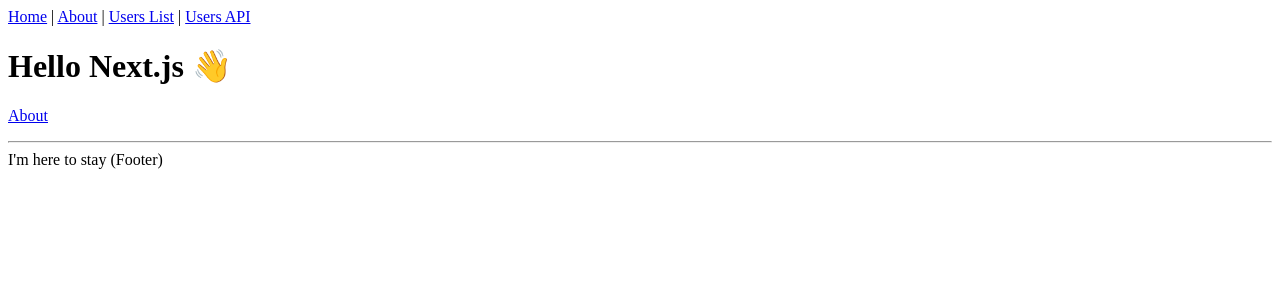
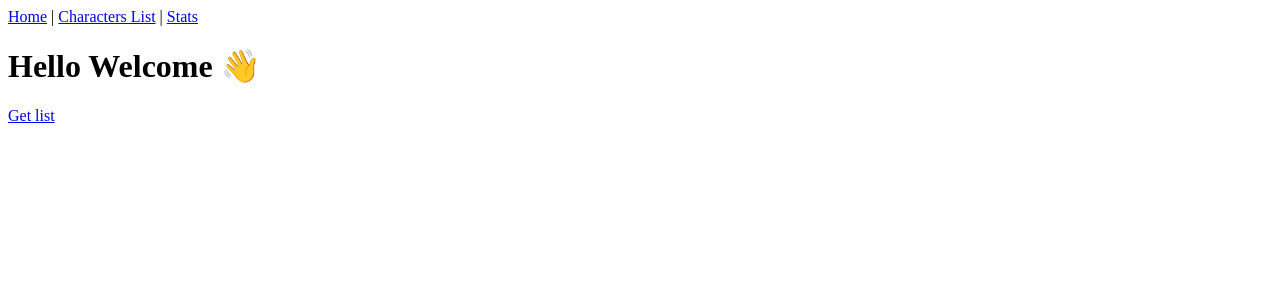
Before and after one commit to phelian23/expectoo-task, a Next.js app: page / in a window 1280 px wide. Shown: the top 300 px of the page. Built offline with nearby package versions, Linux system fonts and the light colour scheme.

Commit message:
Add layout component

```diff
--- a/components/Layout.tsx
+++ b/components/Layout.tsx
@@ -16,16 +16,11 @@
     </Head>
     <header>
       <nav>
-        <Link href="/">Home</Link> | <Link href="/about">About</Link> |{' '}
-        <Link href="/users">Users List</Link> |{' '}
-        <a href="/api/users">Users API</a>
+        <Link href="/">Home</Link> | <Link href="/characters/1">Characters List</Link> | <Link href="/stats">Stats</Link>
+
       </nav>
     </header>
     {children}
-    <footer>
-      <hr />
-      <span>I'm here to stay (Footer)</span>
-    </footer>
   </div>
 )
 
--- a/pages/index.tsx
+++ b/pages/index.tsx
@@ -2,10 +2,10 @@
 import Layout from '../components/Layout'
 
 const IndexPage = () => (
-  <Layout title="Home | Next.js + TypeScript Example">
-    <h1>Hello Next.js 👋</h1>
+  <Layout title="Home">
+    <h1>Hello Welcome 👋</h1>
     <p>
-      <Link href="/about">About</Link>
+      <Link href="/characters/1">Get list</Link>
     </p>
   </Layout>
 )
```
Also changed, not shown: interfaces/index.ts (+15 -0 lines).
